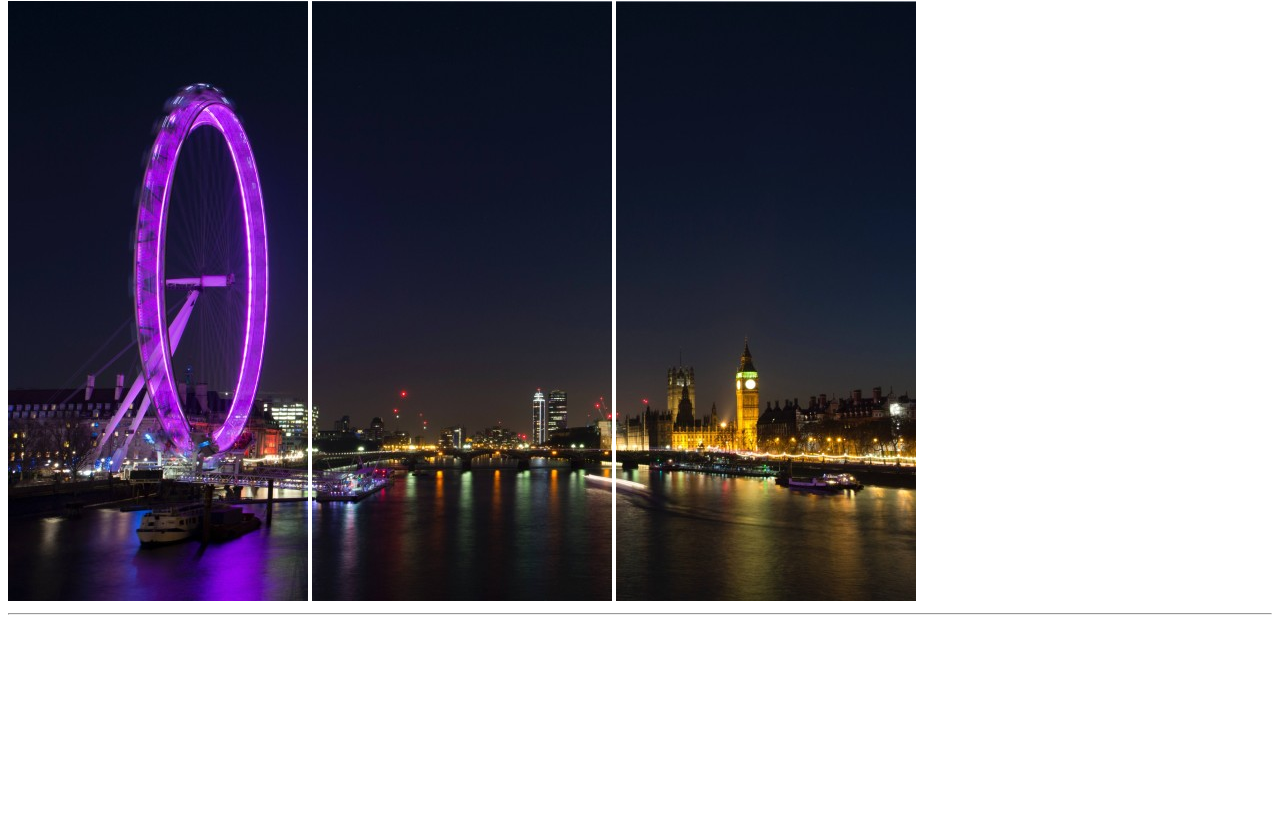
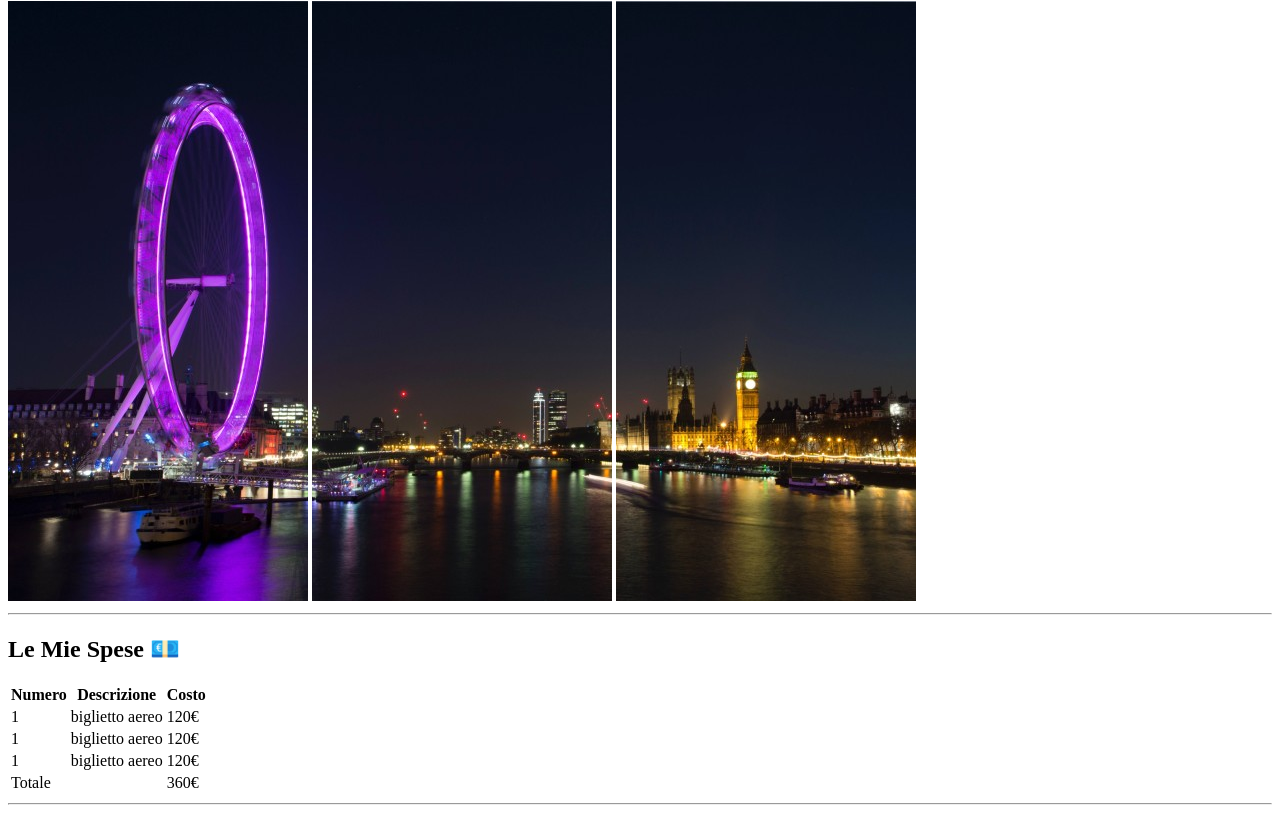
Before and after one commit to carlog91cast/html-london-trip, a plain HTML site: page index.html in a window 1280 px wide. Shown: the part 79-892 px from the top of the page. Before the commit the page ends 800 px from the top, so only its background shows below. Drawn offline with Linux system fonts and the light colour scheme.

Commit message:
section1

```diff
--- a/index.html
+++ b/index.html
@@ -17,5 +17,52 @@
         <img src="img/pexels-bill-emrich-230794-2.jpg" alt="img3">
     </header>
     <hr>
+    <main>
+        <!-- budget -->
+
+        <section>
+            <h2>Le Mie Spese &#128182;</h2>
+
+            <!-- tabella -->
+
+            <table>
+                <thead>
+                    <tr>
+                        <th>Numero</th>
+                        <th>Descrizione</th>
+                        <th>Costo</th>
+                    </tr>
+                </thead>
+                <tbody>
+                    <tr>
+                        <td>1</td>
+                        <td>biglietto aereo</td>
+                        <td>120€</td>
+                    </tr>
+                    <tr>
+                        <td>1</td>
+                        <td>biglietto aereo</td>
+                        <td>120€</td>
+                    </tr>
+                    <tr>
+                        <td>1</td>
+                        <td>biglietto aereo</td>
+                        <td>120€</td>
+                    </tr>
+                </tbody>
+                <tfoot>
+                    <tr>
+                        <td>Totale</td>
+                        <td></td>
+                        <td>360€</td>
+                    </tr>
+                </tfoot>
+            </table>
+        </section>
+        <hr>
+        <section>
+
+        </section>
+    </main>
 </body>
 </html>
```
